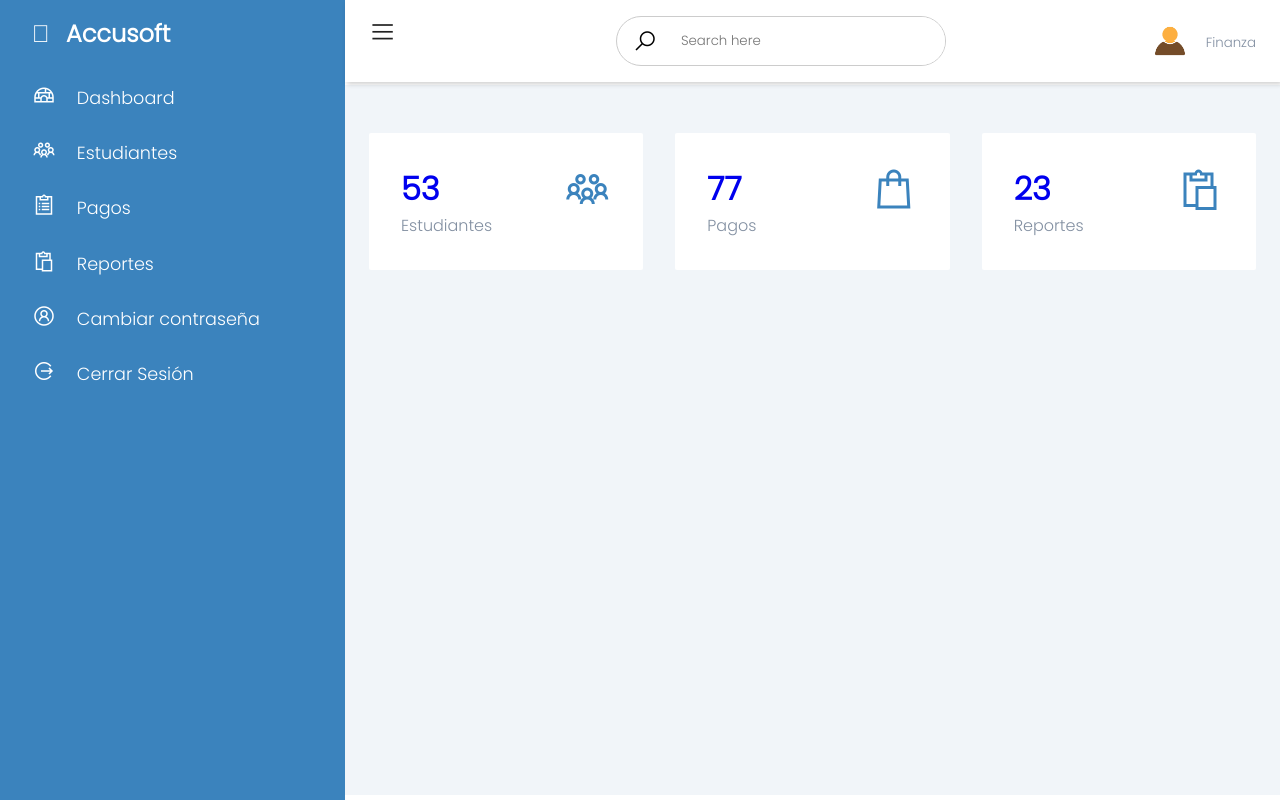
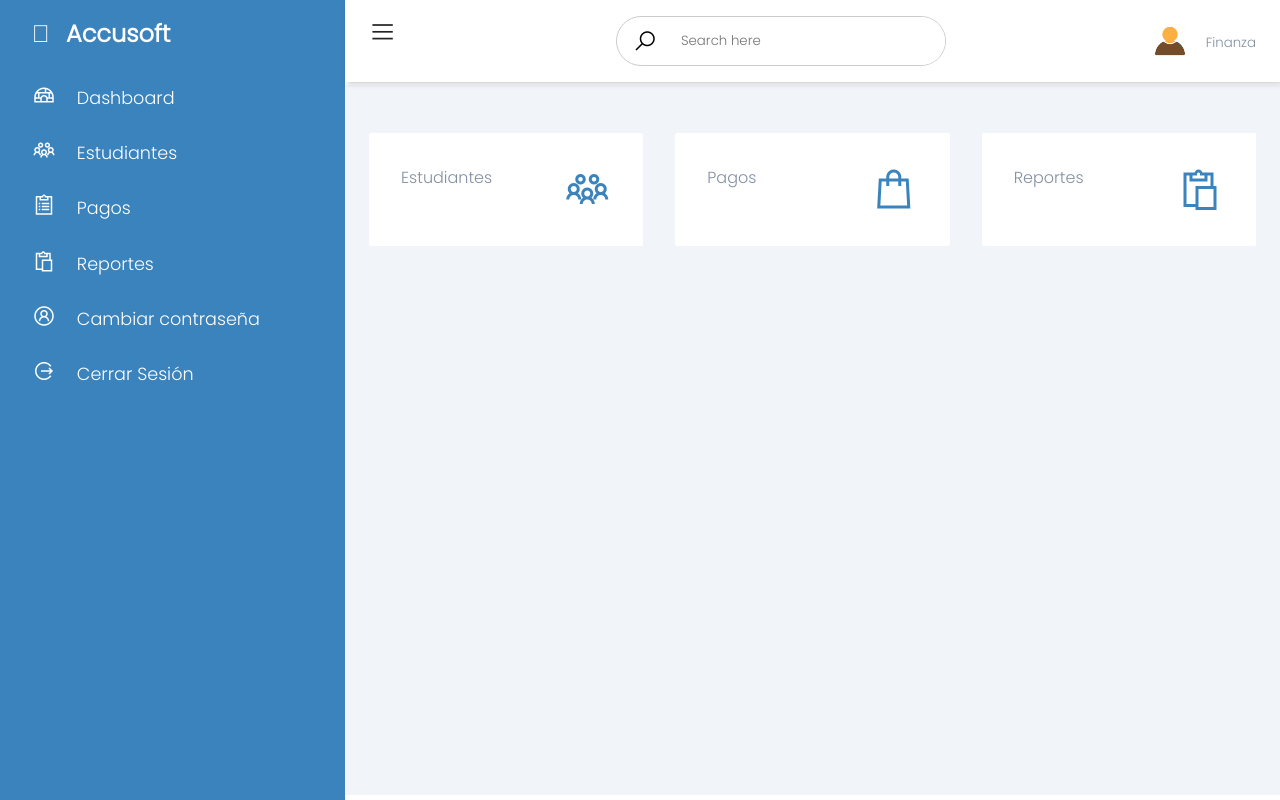
Before and after one commit to rosdfots20/proyect-payment-control, a Django app: template finance/templates/finance/dashboard_admin.html in a window 1280 px wide. Run offline with Django 3.2, Linux system fonts and the light colour scheme; the template is opened without the code that fills it, so the values that code supplies are empty.

Commit message:
new changes

```diff
--- a/finance/templates/finance/dashboard_admin.html
+++ b/finance/templates/finance/dashboard_admin.html
@@ -5,7 +5,6 @@
 <div class="cards">
                 <a href="{% url 'student_finance' %}" class="card-single">
                     <div>
-                        <h1>53</h1>
                         <span>Estudiantes</span>
                     </div>
                     <div>
@@ -15,7 +14,6 @@
 
                 <a href="{% url 'payments_finance' %}" class="card-single">
                     <div>
-                        <h1>77</h1>
                         <span>Pagos</span>
                     </div>
                     <div>
@@ -25,7 +23,6 @@
 
                 <a href="{% url 'report_finance' %}" class="card-single">
                     <div>
-                        <h1>23</h1>
                         <span>Reportes</span>
                     </div>
                     <div>
```
